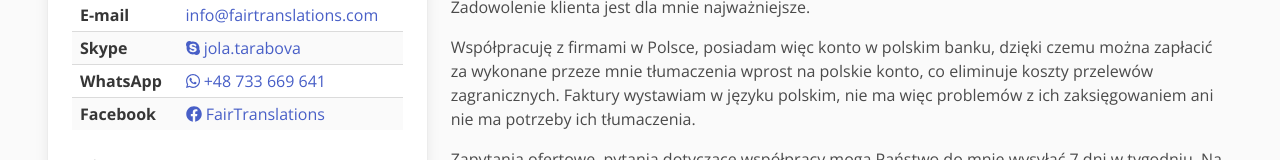
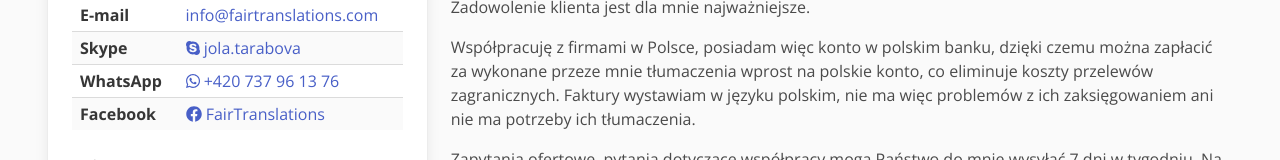
Before and after one commit to sebastianbalon/fairtranslations-web, a Next.js app: page /pl/o-firmie in a window 1280 px wide. Shown: the part 568-728 px from the top of the page. Built offline with nearby package versions, Linux system fonts and the light colour scheme.

Commit message:
Fixed whatsapp

```diff
--- a/components/Card/Card.tsx
+++ b/components/Card/Card.tsx
@@ -30,10 +30,6 @@ const Card: React.FC<Props> = (props: Props) => {
 
   const phone =
     props.language === "cs" ? "+420 737 96 13 76" : "+48 733 669 641";
-  const whatsApp =
-    props.language === "cs"
-      ? "https://wa.me/420737961376"
-      : "https://wa.me/48733669641";
 
   return (
     <div className="card rounded-corners">
@@ -113,9 +109,9 @@ const Card: React.FC<Props> = (props: Props) => {
                 <tr>
                   <th>WhatsApp</th>
                   <td>
-                    <a href={whatsApp}>
+                    <a href="https://wa.me/420737961376">
                       <FontAwesomeIcon icon={faWhatsapp} size="1x" />
-                      &nbsp;{phone}
+                      &nbsp;+420 737 96 13 76
                     </a>
                   </td>
                 </tr>
```
